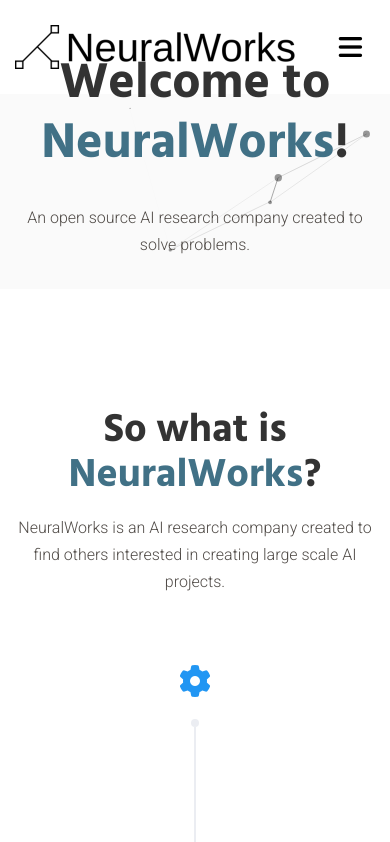
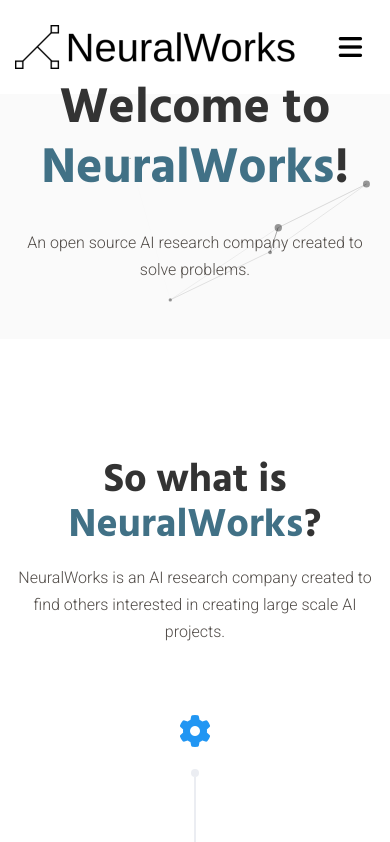
Before and after one commit to NeuralWorksAI/NeuralWorksAI.github.io, a plain HTML site: page index.html in a window 390 px wide. Shown: the top 842 px of the page. Drawn offline with Linux system fonts and the light colour scheme; some packages are replaced by stand-ins of ours; files that its build step writes are made by us from their sources.

Commit message:
style changes

```diff
--- a/style.css
+++ b/style.css
@@ -3527,6 +3527,9 @@ footer:before {
 
 /* 767 */
 @media screen and (max-width: 767px) {
+  #particles {
+    padding-top: 50px;
+  }
   .hero-area .hero-area-content {
     top: 50%;
   }
```
